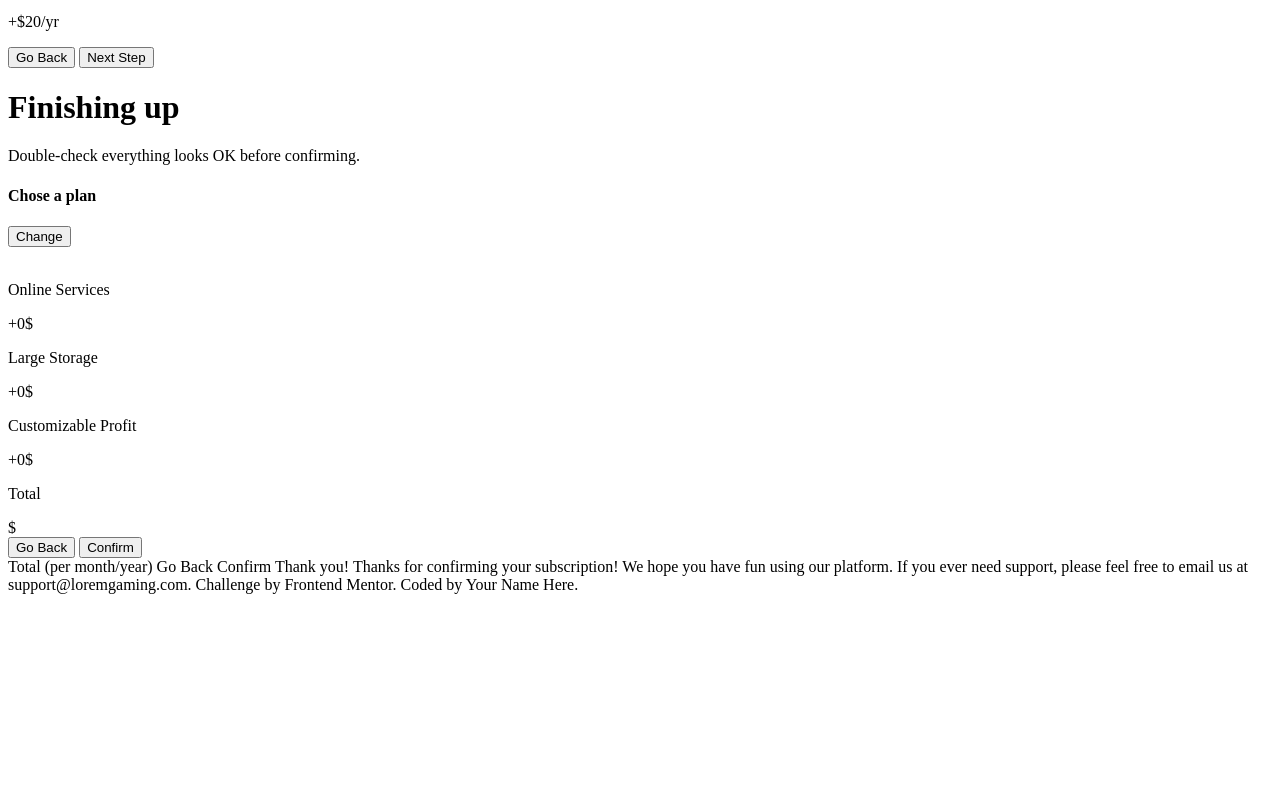
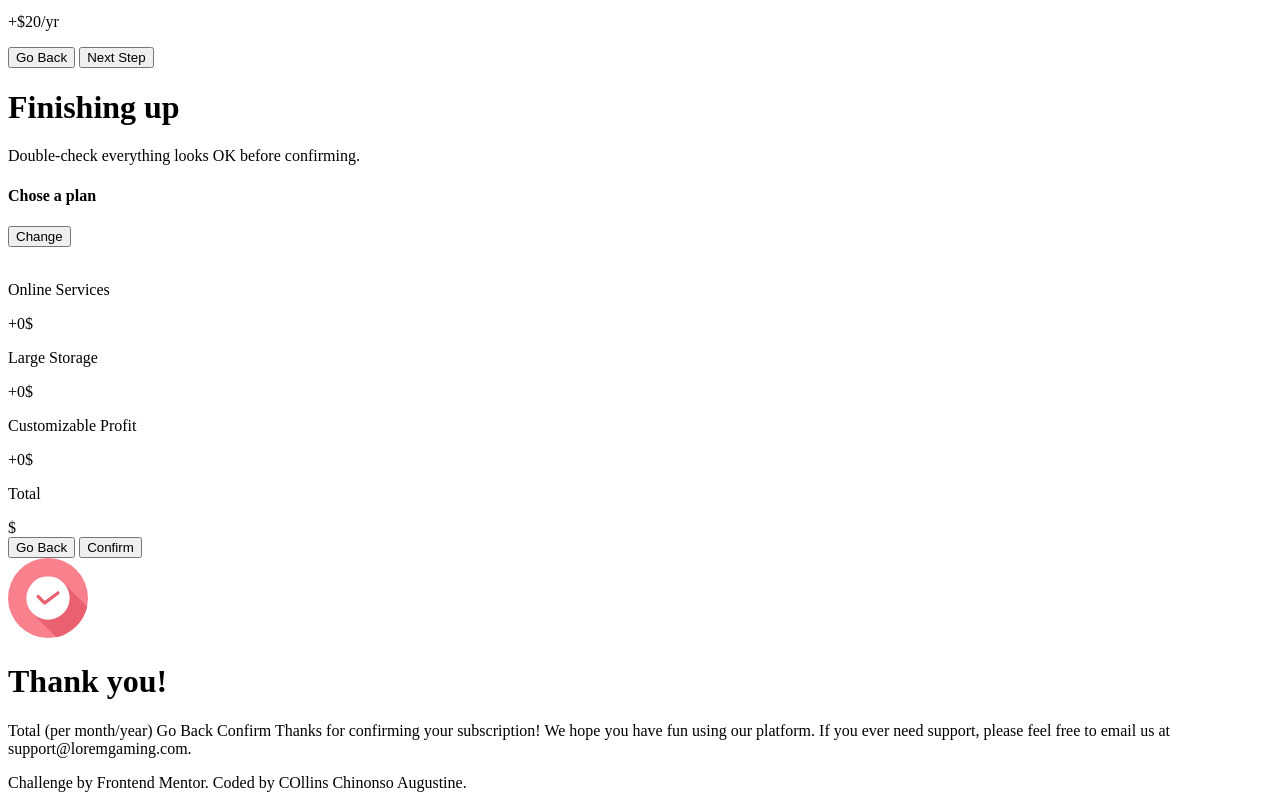
Before and after one commit to CollinsC1O/MultiStepForm, a plain HTML site: page index.html in a window 1280 px wide. Shown: the part 2009-2809 px from the top of the page. Before the commit the page ends 2611 px from the top, so only its background shows below. Drawn offline with Linux system fonts and the light colour scheme.

Commit message:
feat: html improve

```diff
--- a/index.html
+++ b/index.html
@@ -312,16 +312,21 @@
 
                 <!-- thank you -->
                 <div class="stepThankYou" id="stepThankYou">
+                    <img src="./assets/images/icon-thank-you.svg" alt="" srcset="">
 
+                    <h1>Thank you!</h1>
+                    <p>
+                        Total (per month/year) Go Back Confirm  Thanks for confirming your subscription!
+                        We hope you have fun using our platform. If you ever need support, please feel free to
+                        email us at support@loremgaming.com.
+                    </p>
                 </div>
             </div>
         </div>
     </div>
+
+    <script src="./script.js "></script>
+
+    Challenge by Frontend Mentor. Coded by COllins Chinonso Augustine.
 </body>
 </html>
-
-
-
-  Total (per month/year) Go Back Confirm Thank you! Thanks for confirming your subscription!
-We hope you have fun using our platform. If you ever need support, please feel free to email us at support@loremgaming.com.
-Challenge by Frontend Mentor. Coded by Your Name Here.
```
